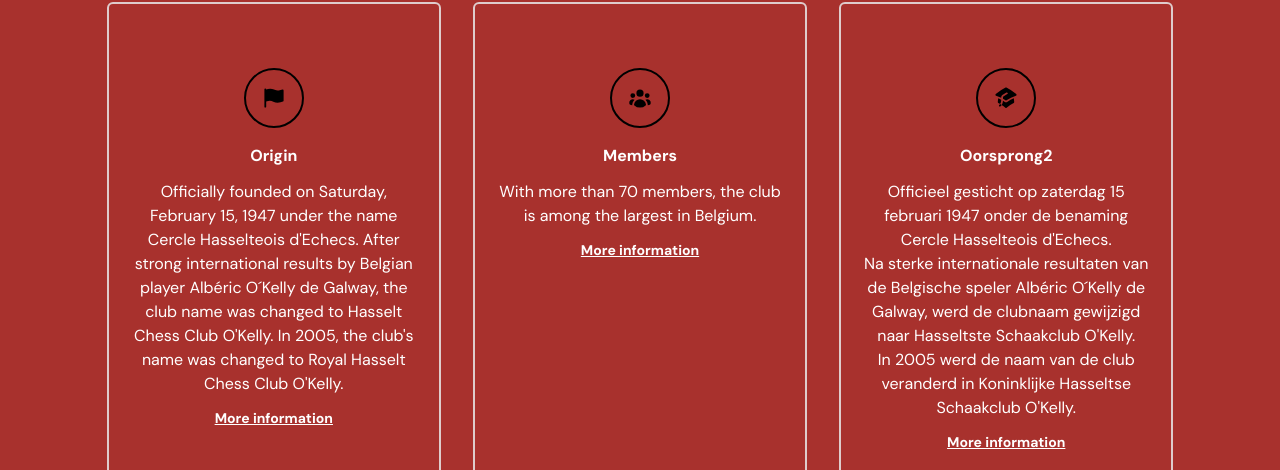
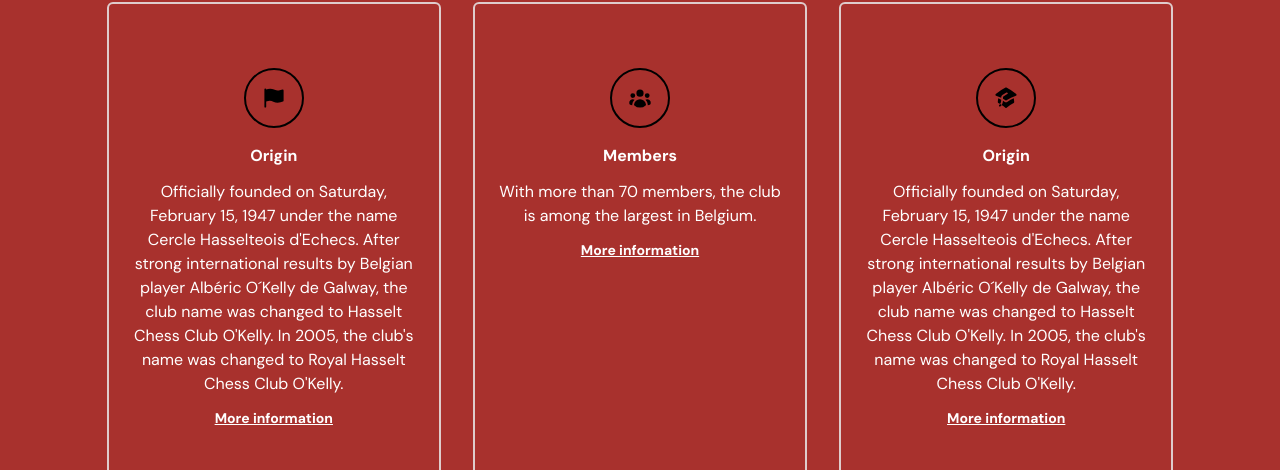
Before and after one commit to VDVMichiel/SchaakclubOkelly, a React (Vite) app: page / in a window 1280 px wide. Shown: the part 984-1454 px from the top of the page. Built offline with nearby package versions, Linux system fonts and the light colour scheme; no server answers.

Commit message:
update about us

```diff
--- a/src/scenes/OverOns/index.tsx
+++ b/src/scenes/OverOns/index.tsx
@@ -35,10 +35,8 @@
     {
       id: "3",
       icon: <AcademicCapIcon className="h-6 w-6" />,
-      title: "Oorsprong2",
-      description: `Officieel gesticht op zaterdag 15 februari 1947 onder de benaming Cercle Hasselteois d'Echecs.
-          Na sterke internationale resultaten van de Belgische speler Albéric O´Kelly de Galway, werd de clubnaam gewijzigd naar Hasseltste Schaakclub O'Kelly.
-          In 2005 werd de naam van de club veranderd in Koninklijke Hasseltse Schaakclub O'Kelly.`,
+      title: t("Oorsprong"),
+      description: t("OorsprongText"),
     },
   ];
 
```
